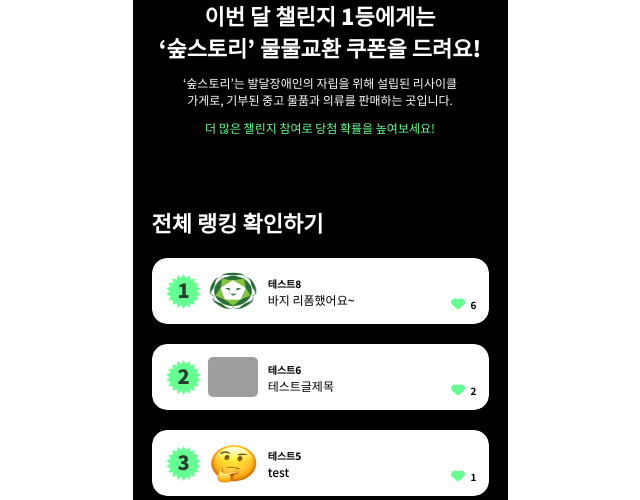
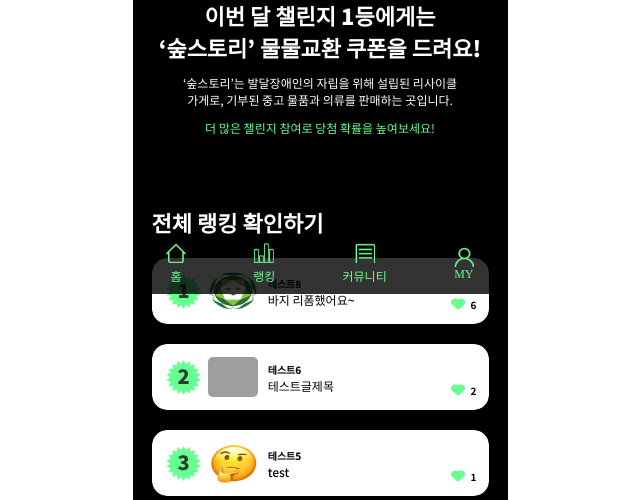
Before and after one commit to gyurili/2024-Herethon-REBORN, a Django app: page /ranking in a window 1280 px wide. Shown: the part 506-1006 px from the top of the page, without its empty margins (320-960 px from the left). Run offline with Django 5.2, Linux system fonts and the light colour scheme; data comes from the database, SQL or seed files in the repository; some libraries are stand-ins or nearby versions; grey boxes are pictures that could not be loaded.

Commit message:
랭킹 하단바 추가

```diff
--- a/mainApp/templates/mainApp/ranking.html
+++ b/mainApp/templates/mainApp/ranking.html
@@ -203,6 +203,37 @@
         </div>
     </div>
 
+    <footer class="community_footer">
+        <div class="community_footer_home">
+          <a href="{% url 'mainApp:main' %}">
+            <img src="../../../media/Home.png" alt="홈" width="20px" height="20px">
+          </a>
+          <p>홈</p>
+        </div>
+        <div class="community_footer_rank">
+          <a href="{% url 'mainApp:ranking' %}">
+            <img src="../../../media/Rank.png" alt="랭킹" width="20px" height="20px">
+          </a>
+          <p>랭킹</p>
+        </div>
+        <div class="community_footer_community">
+          <a href="{% url 'mainApp:tipList' %}">
+            <img src="../../../media/Community.png" alt="커뮤니티" width="20px" height="20px">
+          </a>
+          <p>커뮤니티</p>
+        </div>
+        <div class="community_footer_my">
+          {% if not user.is_authenticated %}
+          <img src="../../../media/My.png" alt="마이" width="20px" height="20px">
+          {% else %}
+          <a href="{% url 'accountApp:detail' pk=user.pk %}">
+            <img src="../../../media/My.png" alt="마이" width="20px" height="20px">
+          </a>
+          {% endif %}
+          <p>MY</p>
+        </div>
+      </footer>
+
     <script>
         function toggleRankings() {
             const extraRankings = document.querySelectorAll('.post-container.extra');
--- a/static/css/ranking.css
+++ b/static/css/ranking.css
@@ -563,3 +563,28 @@
     margin-bottom: 100px;
     margin-left: 30px;
   }
+
+  .community_footer {
+    position: fixed;
+    bottom: 0;
+    background-color: rgb(0, 0, 0, 0.8);
+    width: 375px;
+    height: 60px;
+    display: flex;
+    justify-content: space-around;
+    align-items: center;
+}
+
+.community_footer_home,
+.community_footer_rank,
+.community_footer_community,
+.community_footer_my {
+    display: grid;
+    justify-items: center;
+    color: #66FF91;
+    font-size: 12px;
+}
+
+.community_footer p{
+        margin: 0px;
+    }
```
